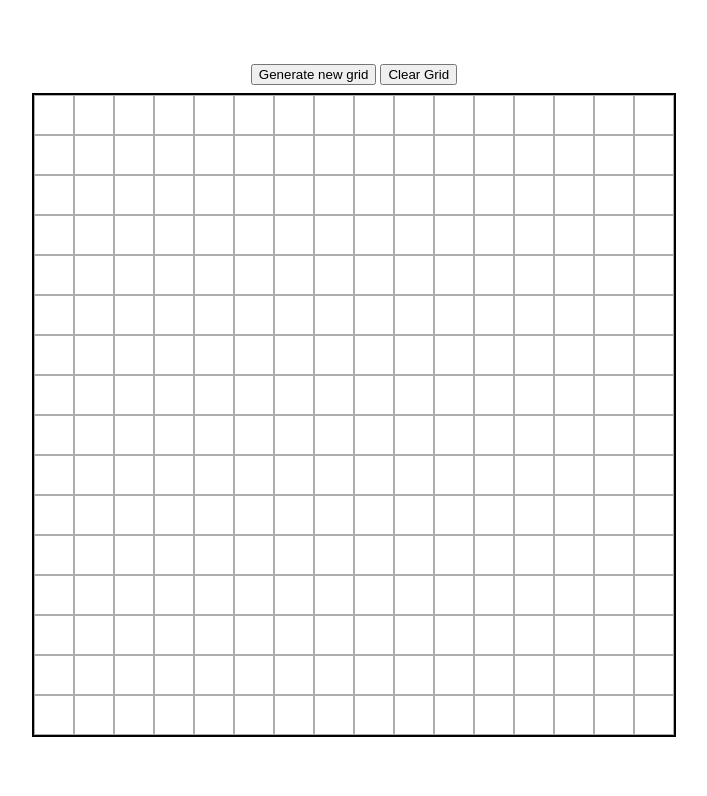
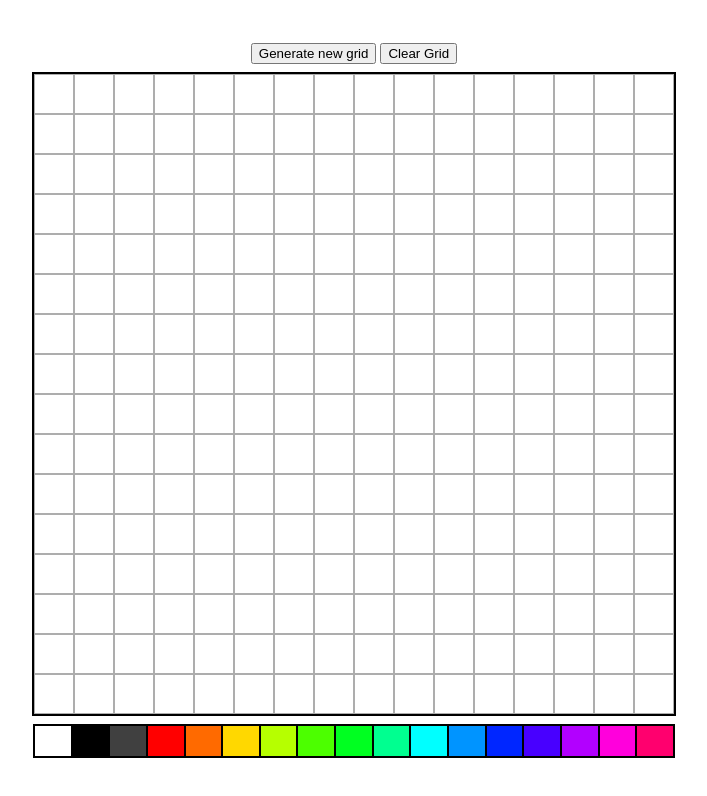
Before and after one commit to LucasRosen/etch-a-sketch, a plain HTML site: page index.html in a window 1280 px wide. Shown: the whole page, without its empty margins (286-993 px from the left). Drawn offline with Linux system fonts and the light colour scheme.

Commit message:
Add color swatches to change color when drawing

```diff
--- a/index.html
+++ b/index.html
@@ -13,5 +13,6 @@
       <button id="clear-grid-button">Clear Grid</button>
     </div>
     <div id="container"></div>
+    <div id="color-palette"></div>
   </body>
 </html>
--- a/script.js
+++ b/script.js
@@ -1,4 +1,5 @@
 const gridContainer = document.querySelector("#container");
+const paletteContainer = document.querySelector("#color-palette");
 const newGridButton = document.querySelector("#new-grid-button");
 const clearGridButton = document.querySelector("#clear-grid-button");
 
@@ -7,6 +8,26 @@ let curColor = "#000000";
 
 let defaultGridSize = 16;
 let lastGridSize = defaultGridSize;
+
+const colorPalette = [
+  "#FFFFFF",
+  "#000000",
+  "#404040",
+  "#FF0000",
+  "#FF6A00",
+  "#FFD800",
+  "#B6FF00",
+  "#4CFF00",
+  "#00FF21",
+  "#00FF90",
+  "#00FFFF",
+  "#0094FF",
+  "#0026FF",
+  "#4800FF",
+  "#B200FF",
+  "#FF00DC",
+  "#FF006E",
+];
 
 // Generates a gridSize x gridSize grid of divs
 function generateGrid(gridSize) {
@@ -43,7 +64,7 @@ function clearGrid() {
 function onMouseOver(event) {
   const targetSquare = event.target;
 
-  if (isDrawing) {
+  if (isDrawing && targetSquare.parentElement.classList == "column") {
     targetSquare.style.backgroundColor = curColor;
   } else {
     targetSquare.style.opacity = "0.5";
@@ -54,6 +75,10 @@ function onMouseOut(event) {
   const targetSquare = event.target;
   targetSquare.style.opacity = "1";
 }
+
+function onChangeColor(event) {
+  curColor = event.target.style.backgroundColor
+};
 
 function isNumber(value) {
   return typeof value === "number";
@@ -93,7 +118,14 @@ newGridButton.addEventListener("click", () => {
 
 generateGrid(16);
 
+// Generate color palette
+for (color of colorPalette) {
+  const newSquare = createSquare();
+  newSquare.style.backgroundColor = color;
+  paletteContainer.appendChild(newSquare);
+
+  newSquare.addEventListener("click", onChangeColor);
+}
+
 // TODO!!!!!!!!!!!!!!!!!!!!!!!!!!!!!!!!!
-// Color picker/color swatches
-// Clear grid button
 // Toggle border/grid button
--- a/style.css
+++ b/style.css
@@ -17,9 +17,22 @@ body {
   margin-top: 8px;
   aspect-ratio: 1 / 1;
   height: 80vh;
-  border: 2px black solid;
+  border: 2px #000000 solid;
 
   display: flex;
+}
+
+#color-palette {
+  margin-top: 8px;
+  width: 80vh;
+  height: 4vh;
+  border: 1px #000000, solid;
+
+  display: flex;
+}
+
+#color-palette > div {
+  border: 1px #000000, solid;
 }
 
 .column {
```
